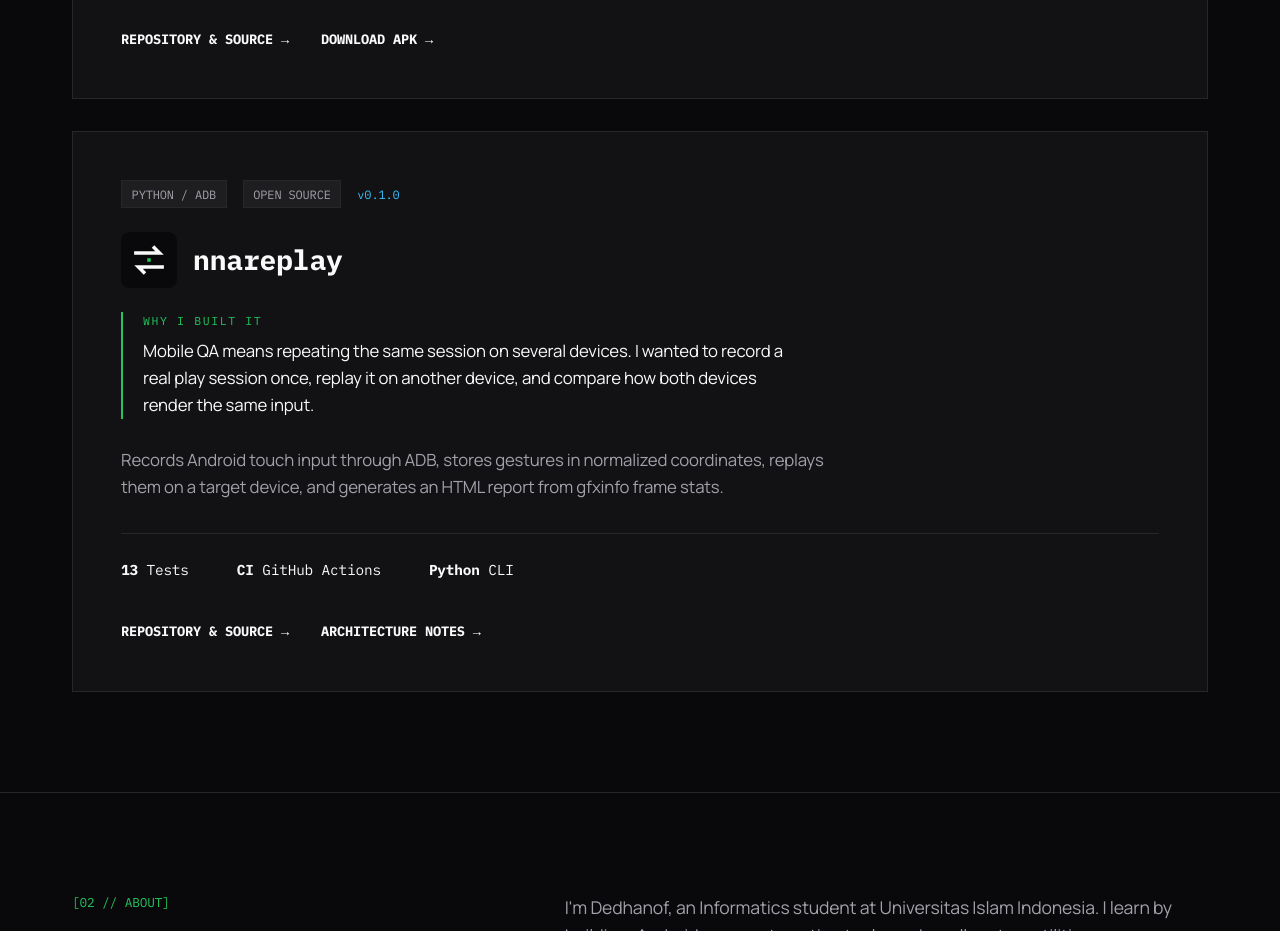
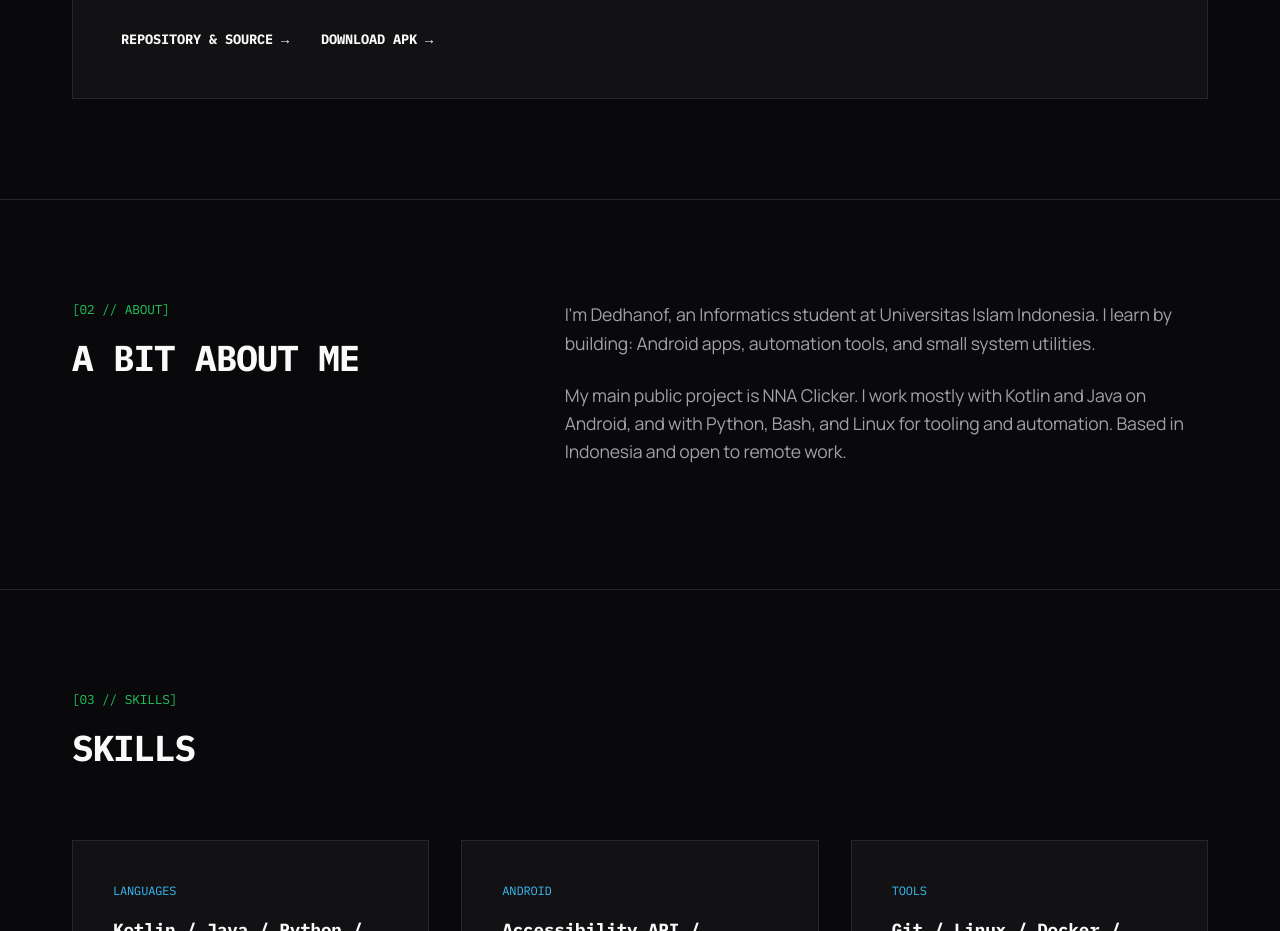
Before and after one commit to NNazuna/NNazuna.github.io, a plain HTML site: page index.html in a window 1280 px wide. Shown: the part 1440-2371 px from the top of the page. Drawn offline with Linux system fonts and the light colour scheme.

Commit message:
Remove nnareplay project card

```diff
--- a/index.html
+++ b/index.html
@@ -27,7 +27,7 @@
 
     <link rel="preload" href="assets/fonts/ibm-plex-mono-700-latin.woff2" as="font" type="font/woff2" crossorigin>
     <link rel="preload" href="assets/fonts/manrope-latin.woff2" as="font" type="font/woff2" crossorigin>
-    <link rel="stylesheet" href="style.css?v=12">
+    <link rel="stylesheet" href="style.css?v=13">
 
     <script type="application/ld+json">
     {
@@ -136,33 +136,6 @@
                         <a href="https://github.com/NNazuna/nna-clicker/releases" target="_blank" class="link-arrow">DOWNLOAD APK →</a>
                     </div>
                 </div>
-                <div class="project-card">
-                    <div class="project-meta">
-                        <span class="badge">PYTHON / ADB</span>
-                        <span class="badge">OPEN SOURCE</span>
-                        <span class="version">v0.1.0</span>
-                    </div>
-                    <div class="project-heading">
-                        <img src="assets/nnareplay-icon.svg" alt="nnareplay icon" class="project-icon" width="56" height="56">
-                        <h3>nnareplay</h3>
-                    </div>
-                    <div class="project-origin">
-                        <span class="origin-label">WHY I BUILT IT</span>
-                        <p>Mobile QA means repeating the same session on several devices. I wanted to record a real play session once, replay it on another device, and compare how both devices render the same input.</p>
-                    </div>
-                    <p class="project-desc">
-                        Records Android touch input through ADB, stores gestures in normalized coordinates, replays them on a target device, and generates an HTML report from gfxinfo frame stats.
-                    </p>
-                    <div class="project-metrics">
-                        <div><strong>13</strong> Tests</div>
-                        <div><strong>CI</strong> GitHub Actions</div>
-                        <div><strong>Python</strong> CLI</div>
-                    </div>
-                    <div class="project-links">
-                        <a href="https://github.com/NNazuna/nnareplay" target="_blank" class="link-arrow">REPOSITORY & SOURCE →</a>
-                        <a href="https://github.com/NNazuna/nnareplay/blob/main/docs/architecture.md" target="_blank" class="link-arrow">ARCHITECTURE NOTES →</a>
-                    </div>
-                </div>
             </div>
         </section>
 
@@ -262,6 +235,6 @@
         </div>
     </footer>
 
-    <script src="script.js?v=12"></script>
+    <script src="script.js?v=13"></script>
 </body>
 </html>
```
Also changed, not shown: assets/nnareplay-icon.svg (deleted), 1 other file.
